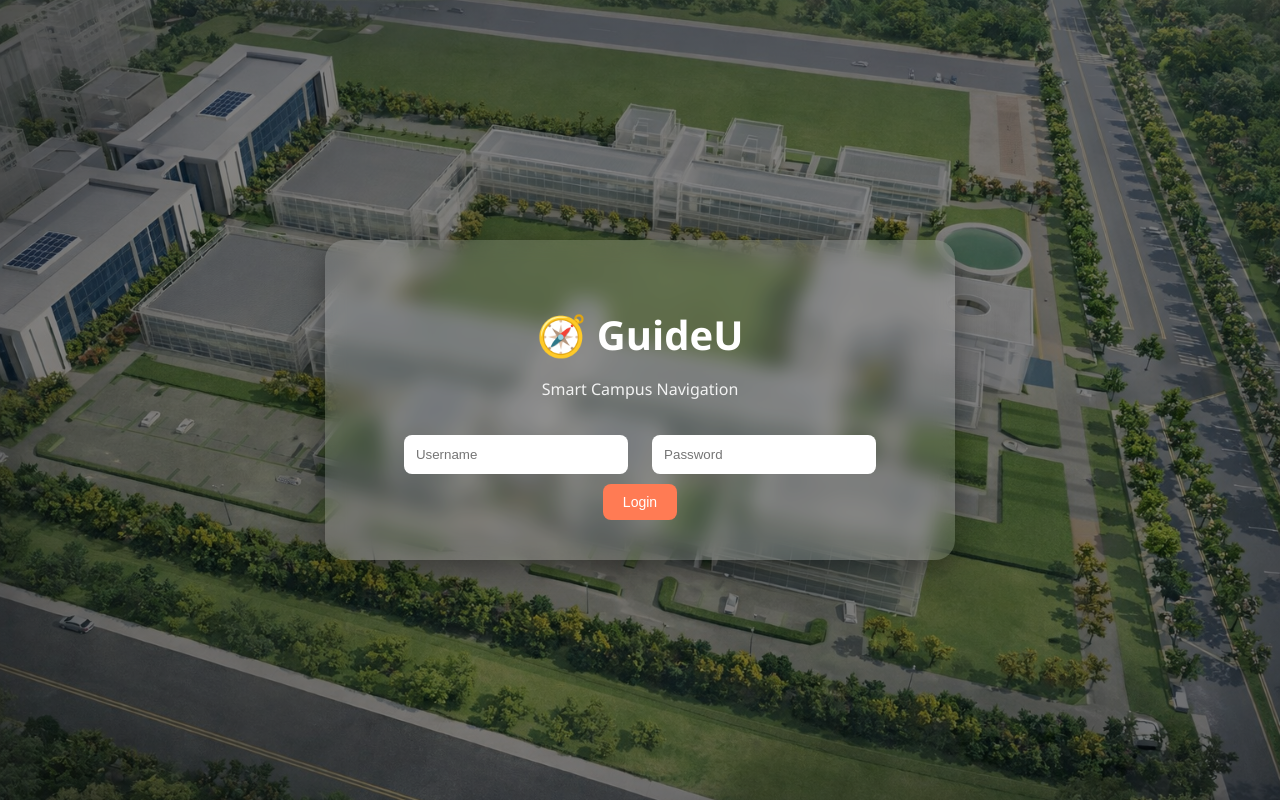
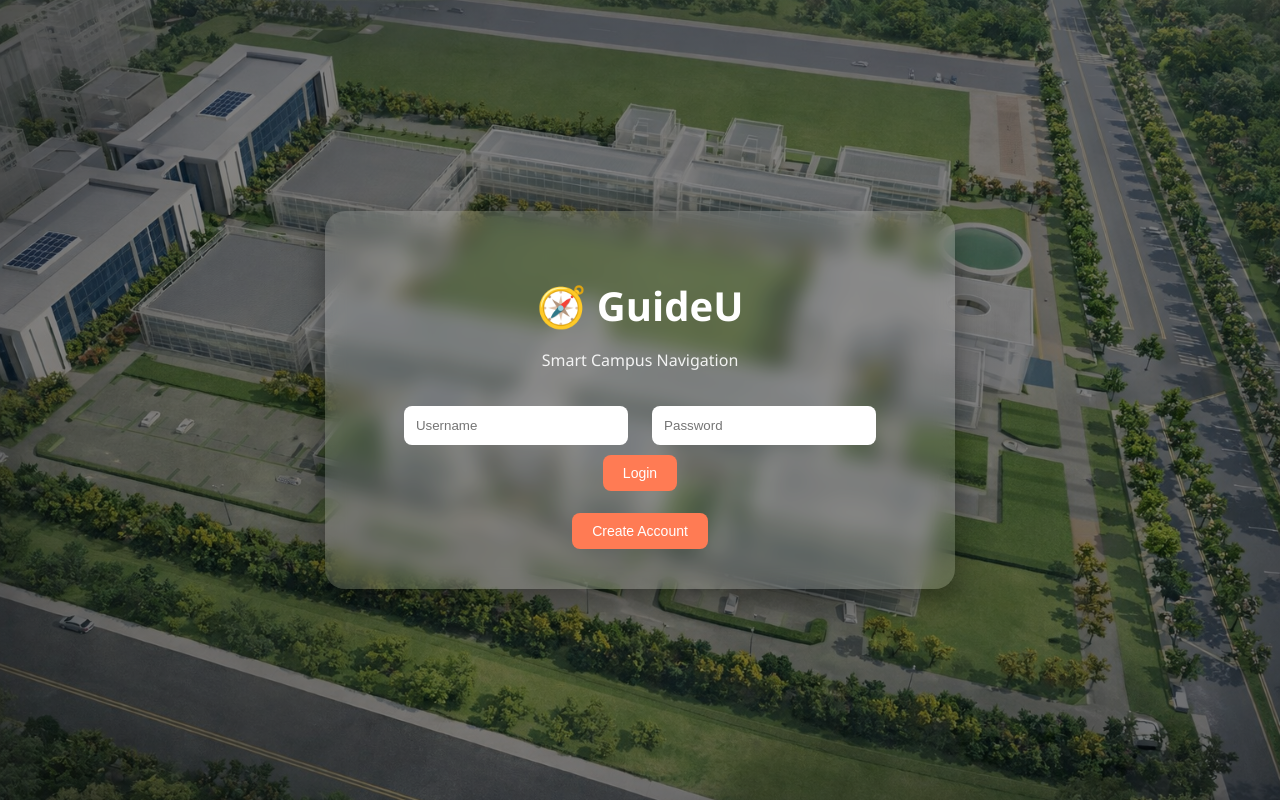
Before and after one commit to Ars9-tech/GuideU, a Flask app: page / in a window 1280 px wide. Run offline with Flask 3, Linux system fonts and the light colour scheme.

Commit message:
Update login.html
Added a 'Create Account' button to the login page.

```diff
--- a/templates/login.html
+++ b/templates/login.html
@@ -23,6 +23,12 @@
 
 </form>
 
+<br>
+
+<a href="/register">
+<button>Create Account</button>
+</a>
+
 {% if error %}
 <p>{{error}}</p>
 {% endif %}
```
